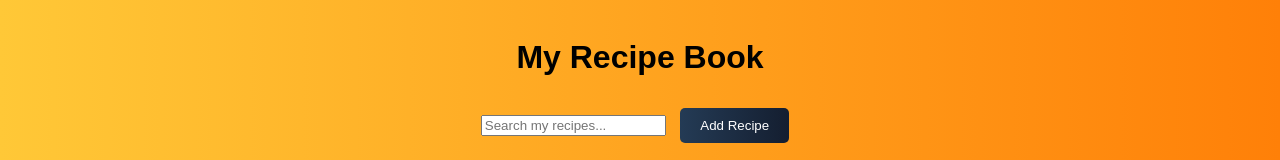
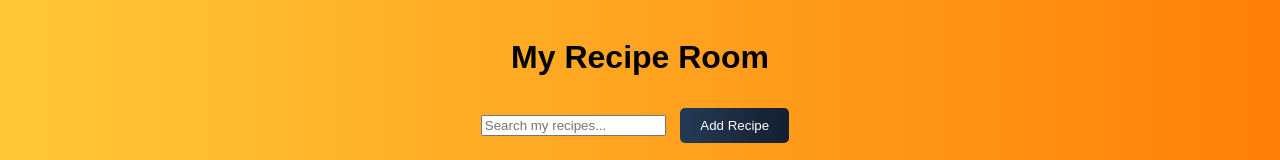
Before and after one commit to 20a31a05e8/Personal_Recipe_Book, a plain HTML site: page index.html in a window 1280 px wide. Shown: the top 160 px of the page. Drawn offline with Linux system fonts and the light colour scheme.

Commit message:
Update index.html

```diff
--- a/index.html
+++ b/index.html
@@ -4,7 +4,7 @@
     <meta charset="UTF-8">
     <meta name="viewport" content="width=device-width, initial-scale=1.0">
     <link rel="stylesheet" href="styles.css">
-    <title>My Recipe Book</title>
+    <title>My Recipe Room</title>
     <style>
         @media print{
             body *{
@@ -23,7 +23,7 @@
 <body>
     <br>
 
-        <h1 >My Recipe Book</h1>
+        <h1 >My Recipe Room</h1>
         <input type="text" id="search" placeholder="Search my recipes...">
         <button id="add-recipe">Add Recipe</button>
     </header>
```
